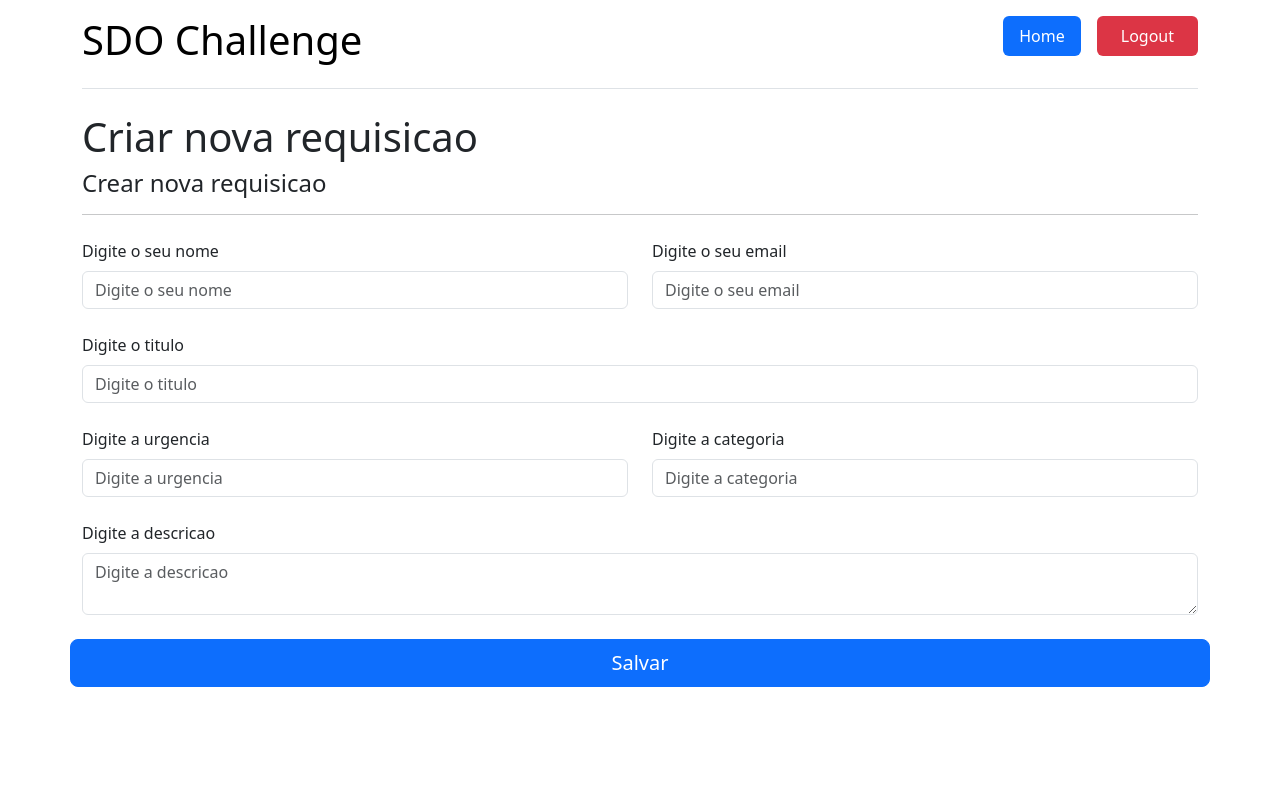
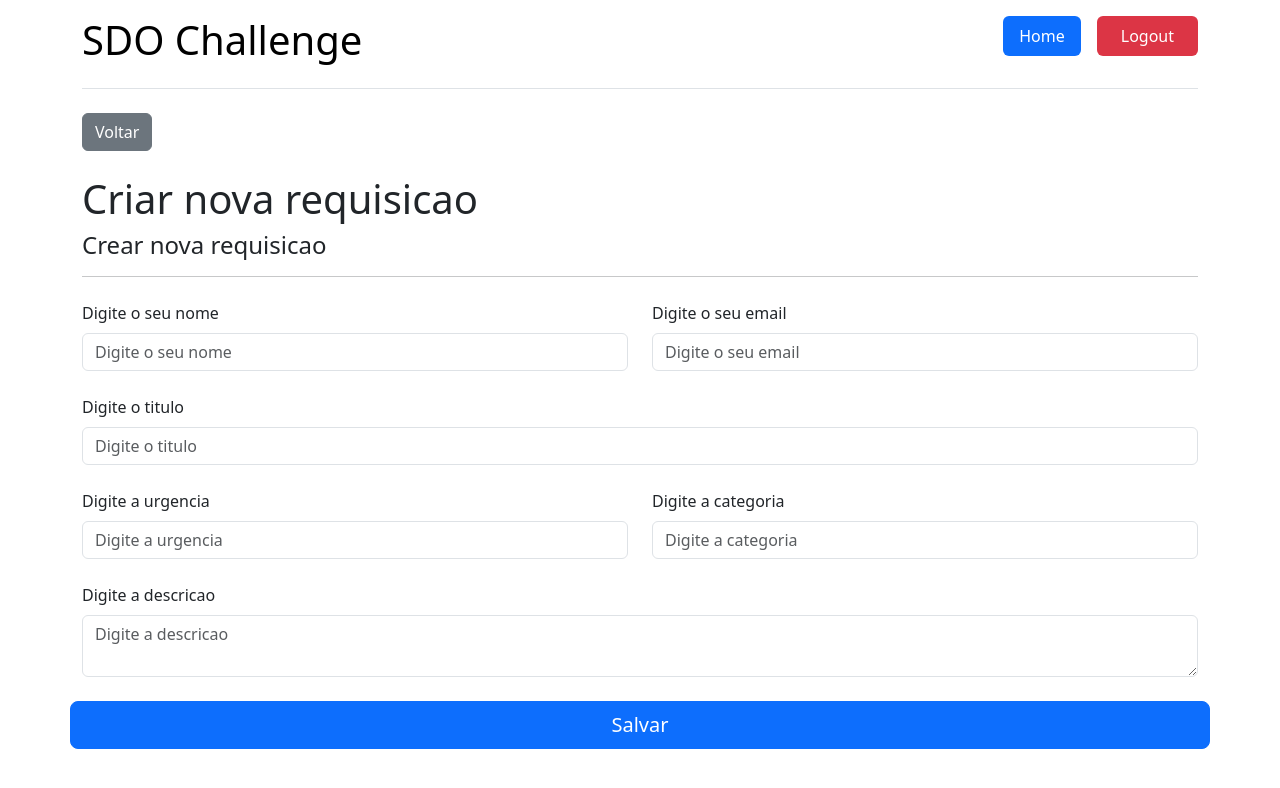
Before and after one commit to AzafoCossa/web-dev-sdo-challenge, a React (Vite) app: page /create-request in a window 1280 px wide. Shown: the top 788 px of the page. Built offline with nearby package versions, Linux system fonts and the light colour scheme; no server answers.

Commit message:
Extracted to its own component

```diff
--- a/src/pages/CreateRequest.tsx
+++ b/src/pages/CreateRequest.tsx
@@ -1,5 +1,6 @@
 import { useForm, type SubmitHandler } from "react-hook-form";
 import api from "../api"
+import { Link } from "react-router";
 
 type FormFields = {
   title: string;
@@ -28,8 +29,12 @@ export default function CreateRequest() {
     }
   };
 
-    return (<>
-        <h1>Criar nova requisicao</h1>
+    return (
+      <>
+        <Link className="btn btn-secondary" to="/">
+          Voltar
+        </Link>
+        <h1 className="mt-4">Criar nova requisicao</h1>
 
         <form
           className="needs-validation"
@@ -49,7 +54,9 @@ export default function CreateRequest() {
                 {...register("name", { required: true })}
               />
               {errors.name && (
-              <div className="invalid-feedback">O campo nome é obrigatório</div>
+                <div className="invalid-feedback">
+                  O campo nome é obrigatório
+                </div>
               )}
             </div>
 
@@ -146,5 +153,6 @@ export default function CreateRequest() {
             </button>
           </div>
         </form>
-    </>);
+      </>
+    );
 }
```
Lines whose indentation alone changed are shown as unchanged.
